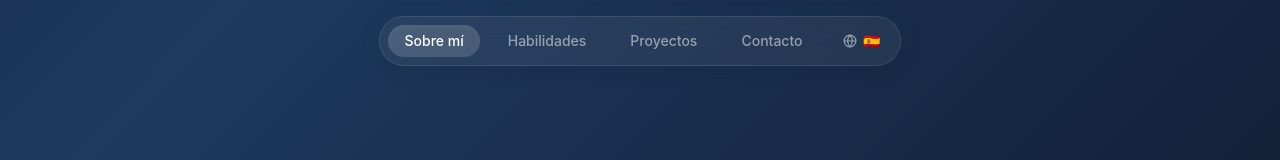
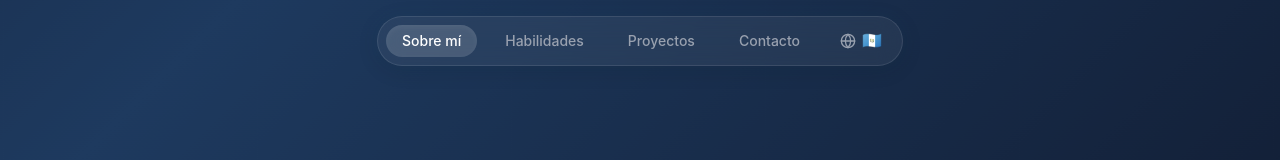
Before and after one commit to Juan-D15/portafolio-web, a React (Vite) app in the folder portafolio-jcd/: page / in a window 1280 px wide. Shown: the top 160 px of the page. Built offline with nearby package versions, Linux system fonts and the light colour scheme.

Commit message:
fix: cambio de posición bandera de idioma

```diff
--- a/portafolio-jcd/src/components/Navbar.tsx
+++ b/portafolio-jcd/src/components/Navbar.tsx
@@ -11,7 +11,7 @@ const navLinkKeys = [
 ];
 
 const languages = [
-  { code: 'es', labelKey: 'navbar.langEs', flag: '🇪🇸' },
+  { code: 'es', labelKey: 'navbar.langEs', flag: '🇬🇹' },
   { code: 'en', labelKey: 'navbar.langEn', flag: '🇺🇸' },
 ];
 
@@ -71,11 +71,11 @@ const Navbar = () => {
         <div className="relative" ref={langRef}>
           <button
             onClick={() => setLangOpen((prev) => !prev)}
-            className="px-3 py-1.5 rounded-full text-sm font-medium transition-all duration-300 text-gray-400 hover:text-white hover:bg-white/10 flex items-center gap-1.5"
+            className="px-3 py-1.5 rounded-full text-sm font-medium transition-all duration-300 text-gray-400 hover:text-white hover:bg-white/10 flex items-center justify-center gap-1.5"
             aria-label="Change language"
           >
-            <Globe size={14} />
-            <span>{currentLang.flag}</span>
+            <Globe size={16} className="shrink-0" />
+            <span className="inline-flex items-center justify-center text-base leading-none -translate-y-[1.5px]">{currentLang.flag}</span>
           </button>
 
           {/* Dropdown panel */}
@@ -94,7 +94,7 @@ const Navbar = () => {
                   : 'text-gray-400 hover:text-white hover:bg-white/10'
                   }`}
               >
-                <span className="text-base">{lang.flag}</span>
+                <span className="inline-flex items-center justify-center text-base leading-none -translate-y-[1px]">{lang.flag}</span>
                 <span>{t(lang.labelKey)}</span>
               </button>
             ))}
@@ -158,7 +158,7 @@ const Navbar = () => {
                   : 'text-gray-400 hover:text-white hover:bg-white/10'
                   }`}
               >
-                <span className="text-base">{lang.flag}</span>
+                <span className="inline-flex items-center justify-center text-base leading-none">{lang.flag}</span>
                 <span>{t(lang.labelKey)}</span>
               </button>
             ))}
```
